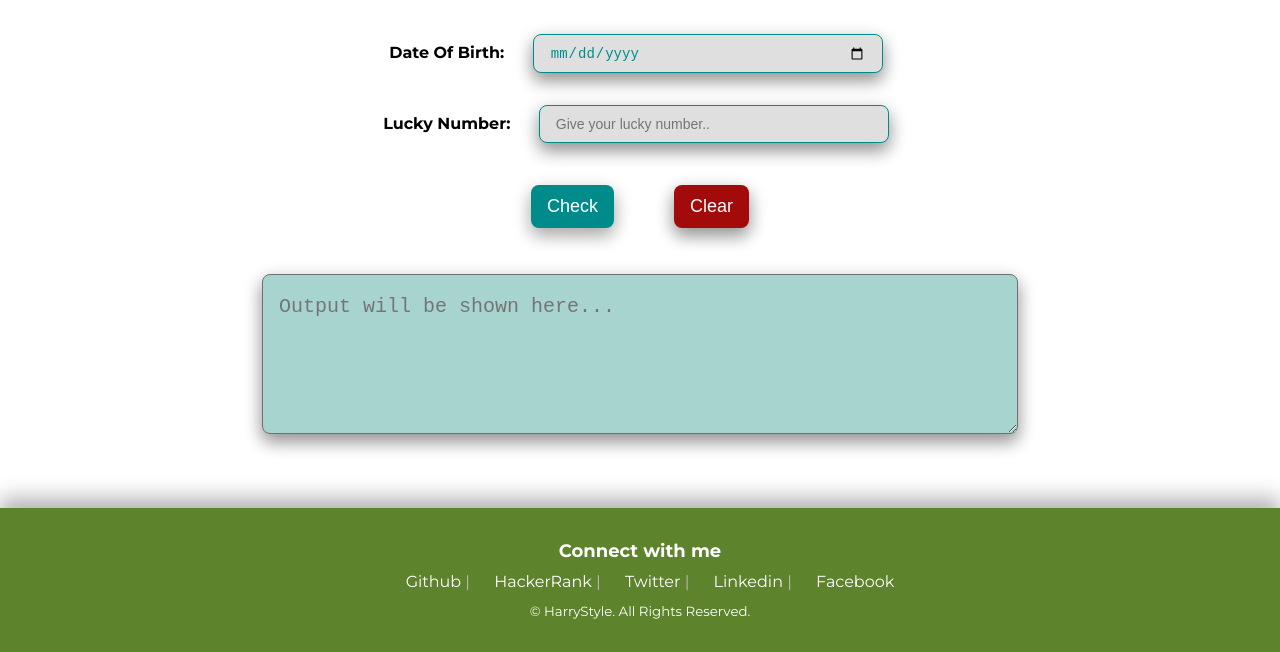
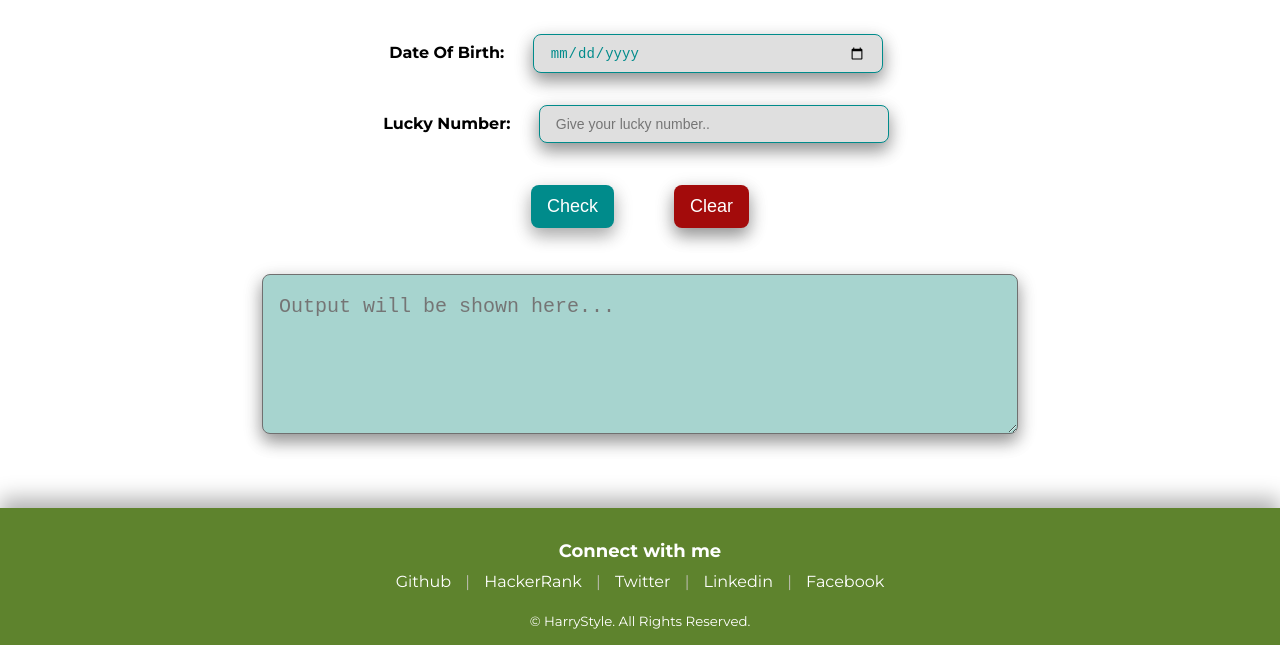
Before and after one commit to kumarharikesh/Lucky-Birthday-, a plain HTML site: page index.html in a window 1280 px wide. Shown: the part 236-888 px from the top of the page. Drawn offline with Linux system fonts and the light colour scheme; a web font is replaced by a local one.

Commit message:
Update styles.css

```diff
--- a/styles.css
+++ b/styles.css
@@ -172,6 +172,7 @@ img {
 .footer {
   background-color: #5e832d;
   padding: 2rem 1rem;
+  padding-bottom: 15px;
   text-align: center;
   color: white;
   box-shadow: 0px -10px 20px 0px rgb(0 0 0 / 30%), 2px 1px 0px 0px rgb(0 0 0 / 19%);
@@ -180,7 +181,7 @@ img {
 .footer .link {
   color: white;
   transition: 0.3s;
-  margin-left: 20px;
+  padding: 10px 10px;
 }
 .footer .link:hover {
   color: rgba(255, 255, 255, 0.621);
@@ -194,5 +195,5 @@ img {
 
 .footer ul {
   padding-inline-start: 0px;
-  margin-bottom: 10px;
+  margin-bottom: 20px;
 }
```
